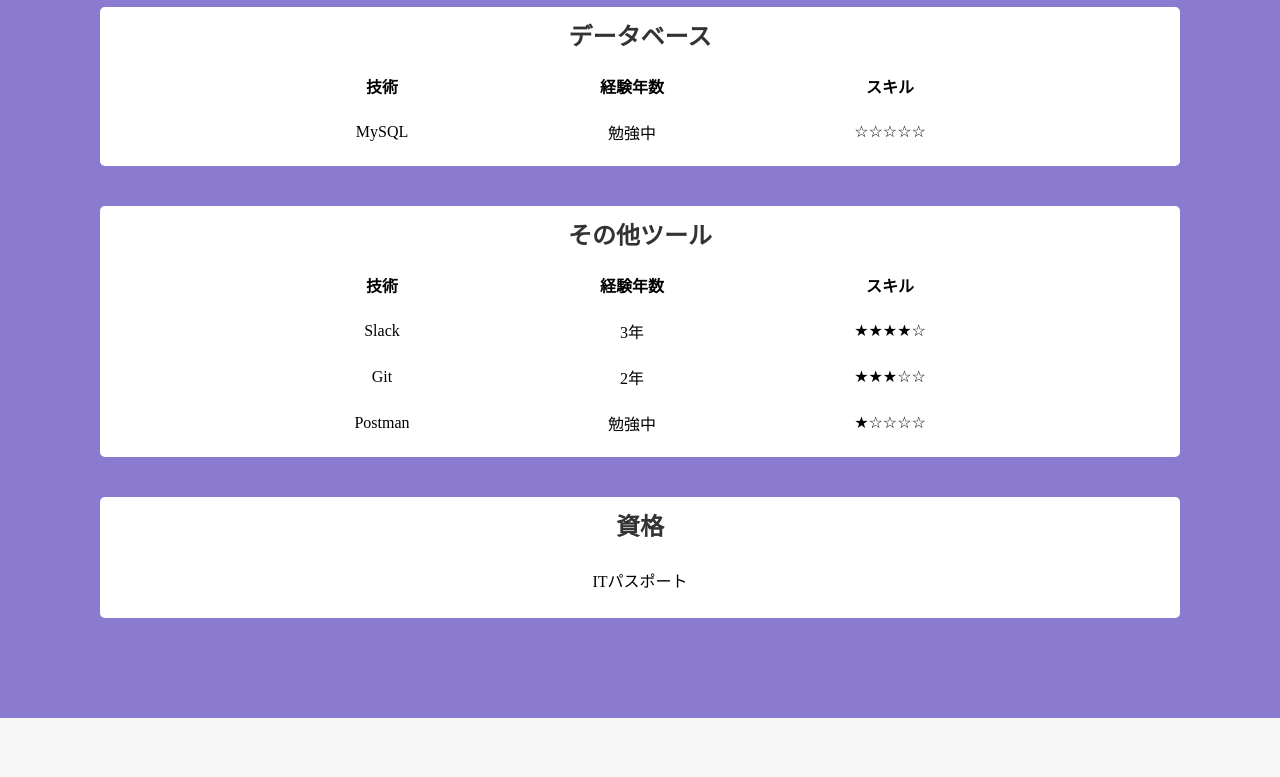
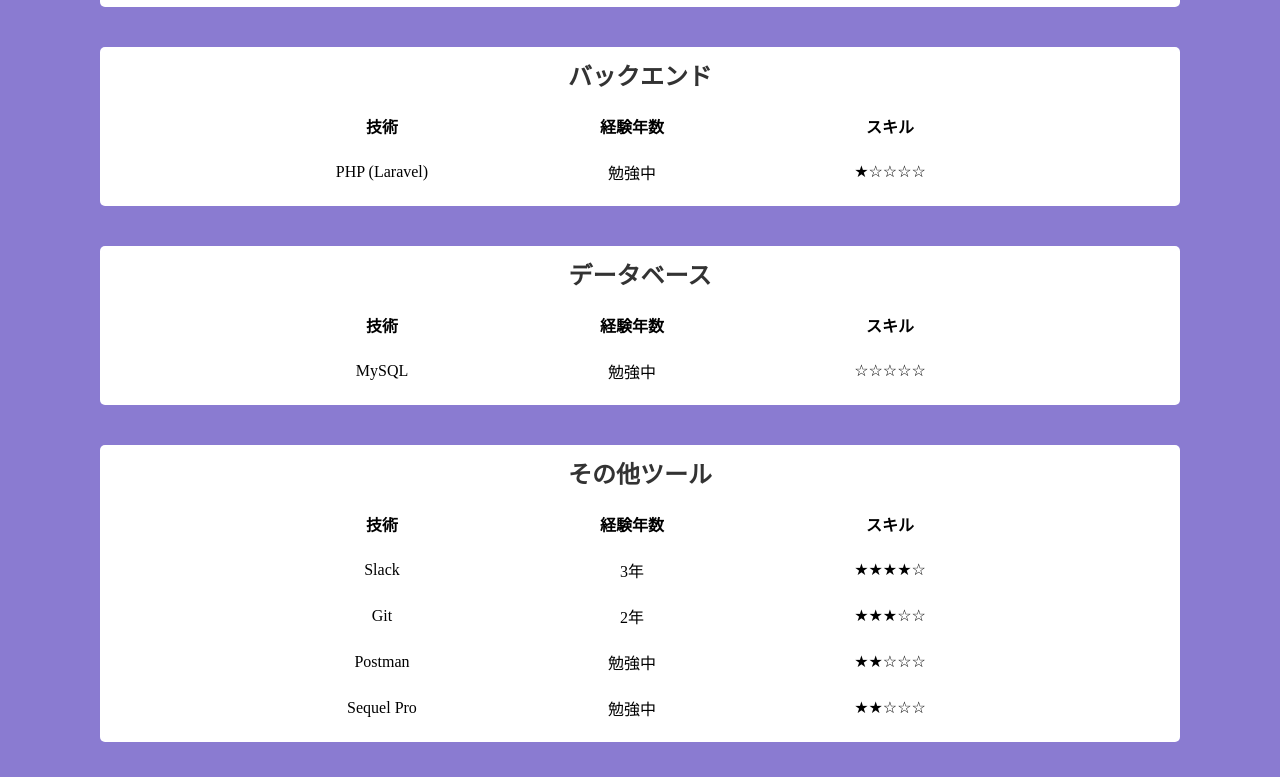
Before and after one commit to rozelite0/portfolio, a plain HTML site: page main.html in a window 1280 px wide. Shown: the part 1663-2440 px from the top of the page. Drawn offline with nearby package versions, Linux system fonts and the light colour scheme.

Commit message:
update: ナビの修正・スキルの追加

```diff
--- a/main.html
+++ b/main.html
@@ -28,12 +28,12 @@
     <div id="Profile" class="profile">
         <h2>Profile</h2>
         <hr class="color-line">
-        <!-- <img src="image/227x227.png" class="face-photo" alt=""> -->
         <p>初めまして。プログラミングを勉強している高校三年生です。</p>
-        <p>現在はサーバーサイドプログラミングの勉強をしています。</p>
+        <p>現在はLaravelを使用したバックエンド開発に携わっています。</p>
+        <p>ユーザーが不便だと思った物を便利な物に改善するwebサービス開発を目指しています。</p>
     </div>
 
-    <div id="Skils" class="skills">
+    <div id="Skills" class="skills">
         <h2>Skills</h2>
         <hr class="white-line">
         <div class="skills-content">
@@ -81,7 +81,7 @@
                 </tr>
             </table>
         </div>
-        <!-- <div class="skills-content">
+        <div class="skills-content">
             <h2>バックエンド</h2>
             <table>
                 <tr>
@@ -90,12 +90,12 @@
                     <th>スキル</th>
                 </tr>
                 <tr>
-                    <td>JavaScript</td>
-                    <td>2年</td>
-                    <td>★★★★☆</td>
+                    <td>PHP (Laravel)</td>
+                    <td>勉強中</td>
+                    <td>★☆☆☆☆</td>
                 </tr>
             </table>
-        </div> -->
+        </div>
         <div class="skills-content">
             <h2>データベース</h2>
             <table>
@@ -132,7 +132,12 @@
                 <tr>
                     <td>Postman</td>
                     <td>勉強中</td>
-                    <td>★☆☆☆☆</td>
+                    <td>★★☆☆☆</td>
+                </tr>
+                <tr>
+                    <td>Sequel Pro</td>
+                    <td>勉強中</td>
+                    <td>★★☆☆☆</td>
                 </tr>
             </table>
         </div>
--- a/style.css
+++ b/style.css
@@ -1,7 +1,3 @@
-.face-photo {
-    border-radius: 50%;
-}
-
 body {
     color: #666;
     margin: 0;
```
Also changed, not shown: system.js (+2 -8 lines).
